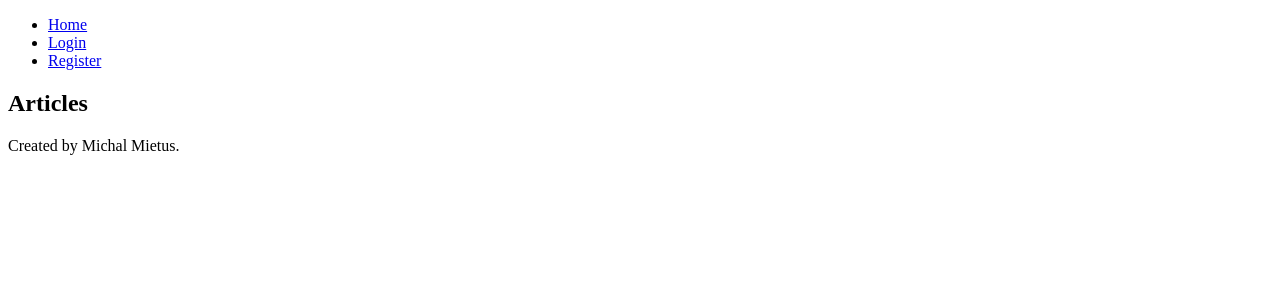
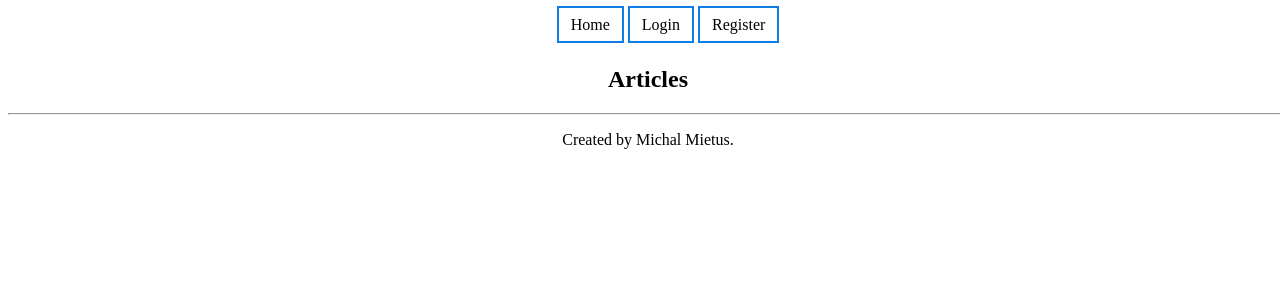
Before and after one commit to goodude123/Blog, a Django app: page / in a window 1280 px wide. Shown: the top 300 px of the page. Run offline with Django 3.2, Linux system fonts and the light colour scheme; data that the repository does not hold is empty.

Commit message:
Styles for base template.

```diff
--- /dev/null
+++ b/static/styles/base_style.css
@@ -0,0 +1,30 @@
+body {
+    width: 100%;
+}
+
+nav {
+    margin-bottom: 2em;
+}
+
+nav li {
+    display: inline-block;
+}
+
+nav a {
+    border-color: rgb(15, 125, 228);
+    border-style: solid;
+    border-width: 2px;
+    padding: 0.5em 0.75em 0.5em 0.75em;
+    text-decoration: none;
+    color: black;
+}
+
+nav a:hover {
+    background-color: rgb(15, 125, 228);
+}
+
+nav, main, footer {
+    margin-left: auto;
+    margin-right: auto;
+    text-align: center;
+}
--- a/templates/base/base.html
+++ b/templates/base/base.html
@@ -5,6 +5,7 @@
             {% block title %}{% endblock %} - Blog
         </title>
         {% load static %}
+        <link rel="stylesheet" href="{% static '/styles/base_style.css' %}"/>
         <link rel="shortcut icon" type="image/png" href="{% static '/favicon.ico' %}"/>
     </head>
     <body>
@@ -25,6 +26,7 @@
         <main>
             {% block content %}
             {% endblock %}
+            <hr/>
         </main>
         <footer>
             <p>Created by Michal Mietus.</p>
```
